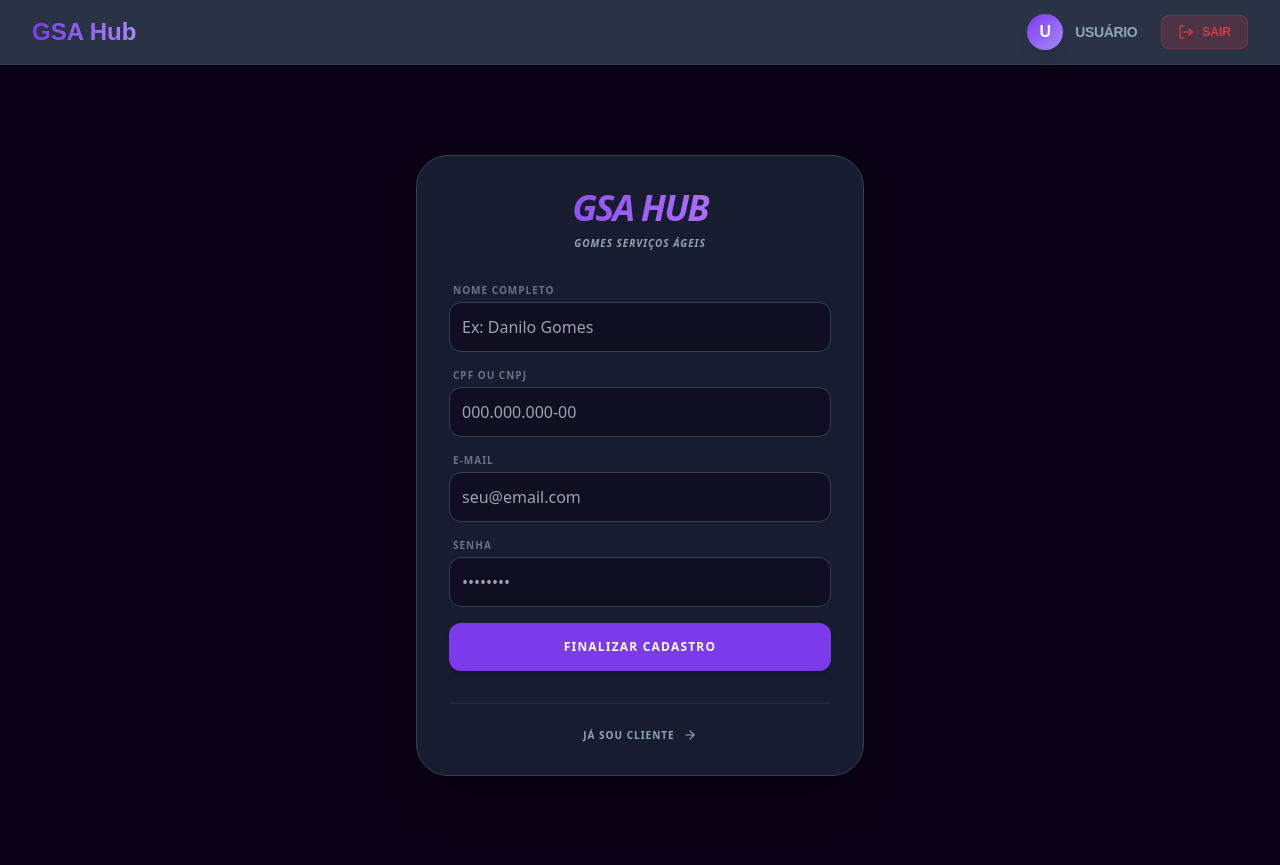
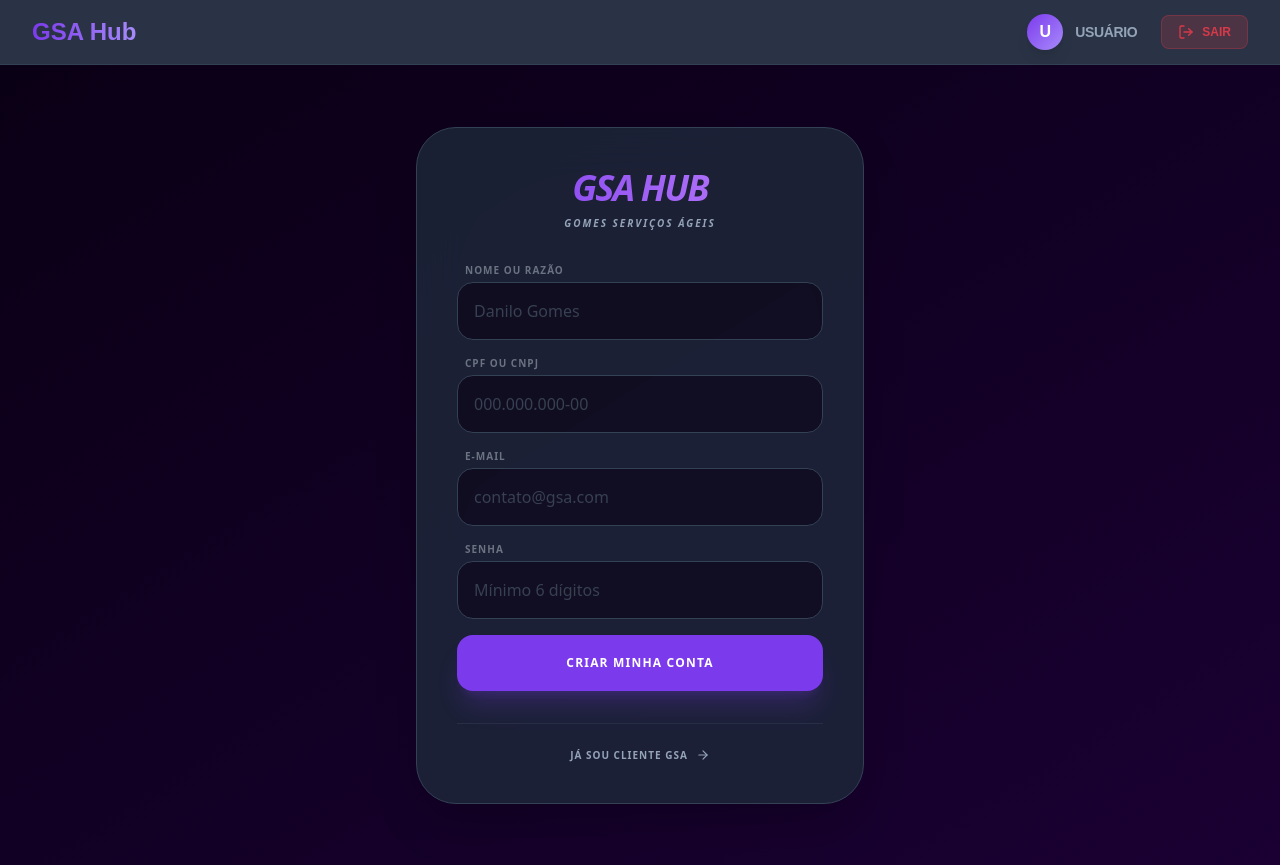
Before and after one commit to GomesServicosAgeis/gsahubreward, a Next.js app: page /register in a window 1280 px wide. Built offline with nearby package versions, Linux system fonts and the light colour scheme; no server answers.

Commit message:
fix: ajuste de rpc cadastro, middleware publico e integracao resend 03

```diff
--- a/src/app/register/page.tsx
+++ b/src/app/register/page.tsx
@@ -34,7 +34,7 @@ function RegisterContent() {
     setMessage(null);
 
     try {
-      // 1. SignUp no Auth
+      // 1. Criar no Supabase Auth
       const { data: authData, error: signUpError } = await supabase.auth.signUp({
         email,
         password,
@@ -44,17 +44,20 @@ function RegisterContent() {
         },
       });
 
-      if (signUpError) {
-        console.error("Erro SMTP/Auth:", signUpError);
-        throw new Error("Erro ao enviar e-mail de confirmação. Verifique as configurações SMTP ou desative a confirmação de e-mail no Supabase.");
+      // Se der erro de confirmação de e-mail (SMTP), o usuário pode ter sido criado no Auth.
+      // Tentamos seguir com a RPC mesmo assim se o user ID existir.
+      const userId = authData?.user?.id;
+
+      if (signUpError && !userId) {
+        throw new Error("Falha no Auth: " + signUpError.message);
       }
 
-      if (!authData.user) throw new Error('Falha ao criar usuário.');
+      if (!userId) throw new Error('ID do usuário não gerado.');
 
-      // 2. RPC para salvar na tabela Users
+      // 2. Chamar a RPC para garantir que salve na tabela 'users'
       const { data: rpcData, error: rpcError } = await supabase.rpc('create_tenant_with_user', {
-        p_user_id: authData.user.id,
-        p_tenant_name: name,
+        p_user_id: userId,
+        p_tenant_name: name || email.split('@')[0],
         p_tenant_email: email,
         p_user_name: name,
         p_cpf_cnpj: cpfCnpj,
@@ -62,57 +65,63 @@ function RegisterContent() {
       });
 
       if (rpcError) {
-        console.error("Erro RPC Banco:", rpcError);
-        throw new Error("Usuário criado, mas erro ao salvar perfil: " + rpcError.message);
+        console.error("Erro na RPC:", rpcError);
+        throw new Error("Perfil não criado: " + rpcError.message);
       }
 
-      setMessage('Cadastro realizado! Verifique seu e-mail.');
+      if (rpcData?.success === false) {
+        throw new Error(rpcData.error || "Erro interno no banco.");
+      }
+
+      setMessage('Cadastro realizado com sucesso! Verifique seu e-mail para confirmar.');
+
     } catch (err: any) {
       setError(err.message);
+      console.error("Erro completo no fluxo:", err);
     } finally {
       setLoading(false);
     }
   };
 
   return (
-    <div className="max-w-md w-full bg-[#1E293B]/70 backdrop-blur-md p-8 rounded-[2rem] border border-[#334155] shadow-2xl font-sans">
+    <div className="max-w-md w-full bg-[#1E293B]/80 backdrop-blur-xl p-10 rounded-[2.5rem] border border-[#334155] shadow-2xl font-sans">
       <div className="text-center mb-8">
         <h1 className="text-4xl font-black bg-gradient-to-r from-[#7C3AED] to-[#C084FC] bg-clip-text text-transparent italic uppercase tracking-tighter">GSA Hub</h1>
-        <p className="text-[#94A3B8] text-[10px] font-black uppercase tracking-widest mt-2 italic">Gomes Serviços Ágeis</p>
+        <p className="text-[#94A3B8] text-[10px] font-black uppercase tracking-[0.2em] mt-2 italic">Gomes Serviços Ágeis</p>
       </div>
 
       <form onSubmit={handleRegister} className="space-y-4">
         <div>
-          <label className="block text-[10px] font-black text-gray-500 uppercase tracking-widest mb-1 ml-1">Nome Completo</label>
-          <input type="text" value={name} onChange={(e) => setName(e.target.value)} required className="w-full p-3 bg-[#0a0015]/50 border border-[#334155] rounded-xl text-white focus:border-[#7C3AED] outline-none" placeholder="Ex: Danilo Gomes" />
+          <label className="block text-[10px] font-black text-gray-500 uppercase tracking-widest mb-1 ml-2 text-left">Nome ou Razão</label>
+          <input type="text" value={name} onChange={(e) => setName(e.target.value)} required className="w-full p-4 bg-[#0a0015]/60 border border-[#334155] rounded-2xl text-white focus:border-[#7C3AED] outline-none transition-all placeholder:text-gray-700" placeholder="Danilo Gomes" />
         </div>
 
         <div>
-          <label className="block text-[10px] font-black text-gray-500 uppercase tracking-widest mb-1 ml-1">CPF ou CNPJ</label>
-          <input type="text" value={cpfCnpj} onChange={(e) => setCpfCnpj(e.target.value)} required className="w-full p-3 bg-[#0a0015]/50 border border-[#334155] rounded-xl text-white focus:border-[#7C3AED] outline-none" placeholder="000.000.000-00" />
+          <label className="block text-[10px] font-black text-gray-500 uppercase tracking-widest mb-1 ml-2 text-left">CPF ou CNPJ</label>
+          <input type="text" value={cpfCnpj} onChange={(e) => setCpfCnpj(e.target.value)} required className="w-full p-4 bg-[#0a0015]/60 border border-[#334155] rounded-2xl text-white focus:border-[#7C3AED] outline-none transition-all placeholder:text-gray-700" placeholder="000.000.000-00" />
         </div>
 
         <div>
-          <label className="block text-[10px] font-black text-gray-500 uppercase tracking-widest mb-1 ml-1">E-mail</label>
-          <input type="email" value={email} onChange={(e) => setEmail(e.target.value)} required className="w-full p-3 bg-[#0a0015]/50 border border-[#334155] rounded-xl text-white focus:border-[#7C3AED] outline-none" placeholder="seu@email.com" />
+          <label className="block text-[10px] font-black text-gray-500 uppercase tracking-widest mb-1 ml-2 text-left">E-mail</label>
+          <input type="email" value={email} onChange={(e) => setEmail(e.target.value)} required className="w-full p-4 bg-[#0a0015]/60 border border-[#334155] rounded-2xl text-white focus:border-[#7C3AED] outline-none transition-all placeholder:text-gray-700" placeholder="contato@gsa.com" />
         </div>
 
         <div>
-          <label className="block text-[10px] font-black text-gray-500 uppercase tracking-widest mb-1 ml-1">Senha</label>
-          <input type="password" value={password} onChange={(e) => setPassword(e.target.value)} required className="w-full p-3 bg-[#0a0015]/50 border border-[#334155] rounded-xl text-white focus:border-[#7C3AED] outline-none" placeholder="••••••••" />
+          <label className="block text-[10px] font-black text-gray-500 uppercase tracking-widest mb-1 ml-2 text-left">Senha</label>
+          <input type="password" value={password} onChange={(e) => setPassword(e.target.value)} required minLength={6} className="w-full p-4 bg-[#0a0015]/60 border border-[#334155] rounded-2xl text-white focus:border-[#7C3AED] outline-none transition-all placeholder:text-gray-700" placeholder="Mínimo 6 dígitos" />
         </div>
 
-        <button type="submit" disabled={loading} className="w-full py-4 bg-[#7C3AED] hover:bg-[#6D28D9] text-white font-black rounded-xl transition-all shadow-lg uppercase text-xs tracking-widest">
-          {loading ? 'CADASTRANDO...' : 'FINALIZAR CADASTRO'}
+        <button type="submit" disabled={loading} className="w-full py-5 bg-[#7C3AED] hover:bg-[#6D28D9] text-white font-black rounded-2xl transition-all shadow-xl shadow-[#7C3AED]/20 uppercase text-xs tracking-widest mt-4">
+          {loading ? 'PROCESSANDO...' : 'CRIAR MINHA CONTA'}
         </button>
 
-        {error && <div className="p-3 bg-red-500/10 border border-red-500/20 rounded-lg text-red-500 text-[10px] font-bold text-center uppercase leading-tight">{error}</div>}
-        {message && <div className="p-3 bg-green-500/10 border border-green-500/20 rounded-lg text-green-500 text-[10px] font-bold text-center uppercase">{message}</div>}
+        {error && <div className="p-4 bg-red-500/10 border border-red-500/20 rounded-xl text-red-500 text-[10px] font-bold text-center uppercase tracking-widest leading-relaxed mt-4">{error}</div>}
+        {message && <div className="p-4 bg-green-500/10 border border-green-500/20 rounded-xl text-green-500 text-[10px] font-bold text-center uppercase tracking-widest leading-relaxed mt-4">{message}</div>}
       </form>
 
-      <div className="mt-8 pt-6 border-t border-[#334155]/50 text-center font-bold uppercase text-[10px] tracking-widest">
-        <Link href="/login" className="text-[#94A3B8] hover:text-white flex items-center justify-center gap-2 transition-all">
-          Já sou cliente <ArrowRight size={14} />
+      <div className="mt-8 pt-6 border-t border-[#334155]/50 text-center">
+        <Link href="/login" className="text-[#94A3B8] hover:text-white font-bold uppercase text-[10px] tracking-widest flex items-center justify-center gap-2 transition-all">
+          Já sou cliente GSA <ArrowRight size={14} />
         </Link>
       </div>
     </div>
@@ -121,7 +130,7 @@ function RegisterContent() {
 
 export default function RegisterPage() {
   return (
-    <div className="min-h-screen flex items-center justify-center bg-[#0a0015] px-4">
+    <div className="min-h-screen flex items-center justify-center bg-gradient-to-br from-[#0a0015] to-[#1a0033] px-4">
       <Suspense fallback={<div className="text-[#7C3AED] font-black animate-pulse uppercase tracking-widest">GSA HUB...</div>}>
         <RegisterContent />
       </Suspense>
```
